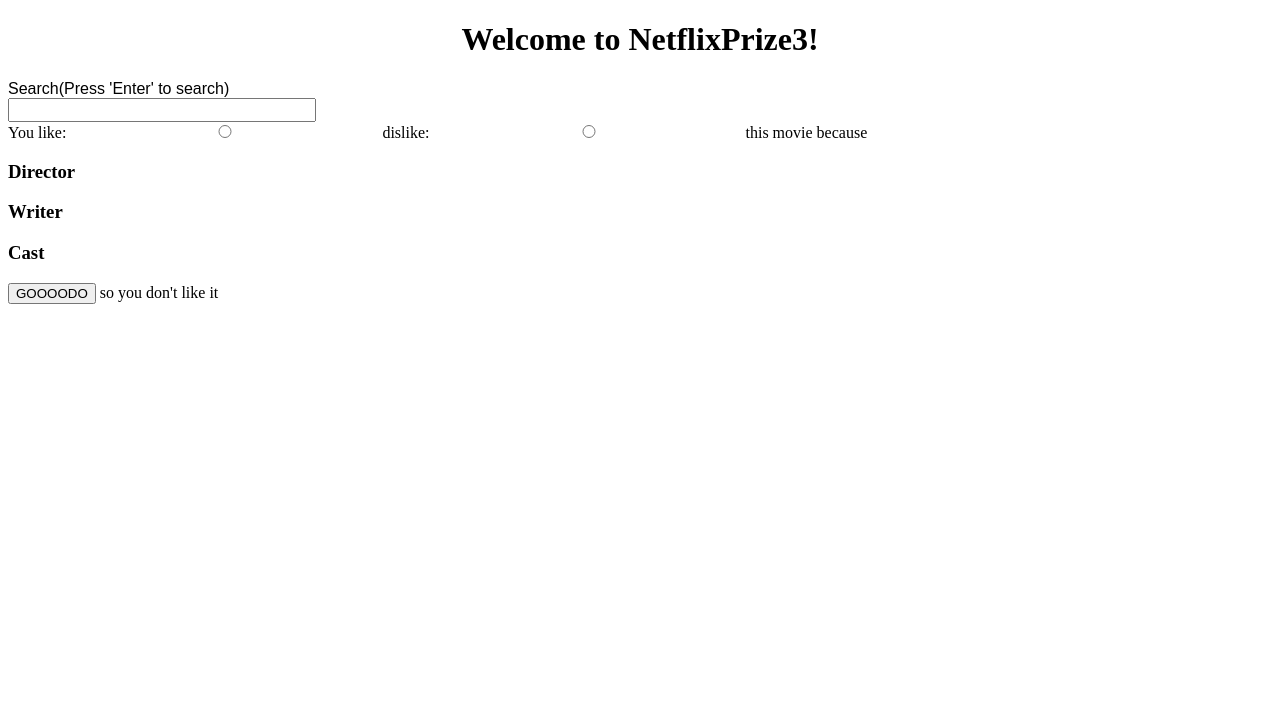
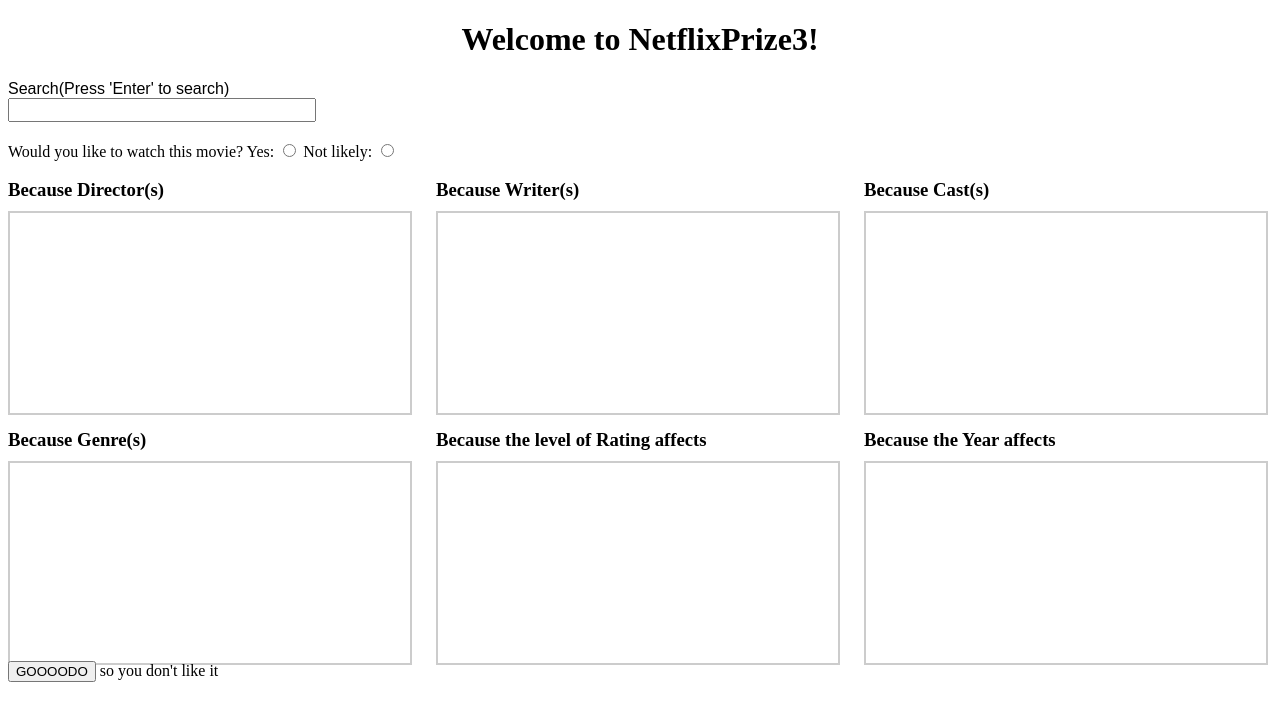
Before and after one commit to DYBCyrus/MovieRec_UserInterface, a Django app: page /feedback in a window 1280 px wide. Shown: the top 721 px of the page. Run offline with Django 3.2, Linux system fonts and the light colour scheme; some libraries are stand-ins or nearby versions.

Commit message:
interface improved

```diff
--- a/NetflixPrize3/NetflixPrize3/views.py
+++ b/NetflixPrize3/NetflixPrize3/views.py
@@ -52,8 +52,7 @@ def fetchFeatures(request):
     movieEntry["directors_names"] = movieEntry["directors_names"].split('/')
     movieEntry["writers_names"] = movieEntry["writers_names"].split('/')
     movieEntry["cast_name"] = movieEntry["cast_name"].split('/')
-
-    # return JsonResponse({"directors":directors})
+    movieEntry["genres"] = movieEntry["genres"].split(',')
 
     return render(request, "home.html", {'titles': titles, "movieData":movieEntry})
 
--- a/NetflixPrize3/templates/home.html
+++ b/NetflixPrize3/templates/home.html
@@ -6,7 +6,22 @@
     <head>
         <style>
             .ui-autocomplete { height: 200px; width: 300px; overflow-y: scroll; overflow-x: scroll; }
-            input { width: 300px; }
+            #title { width: 300px; }
+            .container { border:2px solid #ccc; width:400px; height: 200px; overflow-y: scroll; overflow-x: scroll; }
+            .box {
+                display: grid;
+                height: 200px;
+                grid-template-columns: repeat(3, 1fr);
+                grid-template-rows: 100px;
+                column-gap: 20px;
+            }
+            .box1 {
+                display: grid;
+                height: 50px;
+                grid-template-columns: repeat(3, 1fr);
+                grid-template-rows: 100px;
+                column-gap: 20px;
+            }
         </style>
         <meta charset="utf-8">
         <title>NetflixPrize3!</title>
@@ -27,15 +42,28 @@
         </script>
 
         <script>
+            function movie_link() {
+                var t = {{ movieData | safe }}["tconst"]
+                text = "<a href=\"https://www.imdb.com/title/" + t +
+                        "\" target=\"_blank\">Details of recommended movie</a>";
+                document.getElementById("link").innerHTML = text;
+            }
             function feature_box(key,div_id) {
                 var dir = {{ movieData | safe }}[key];
                 var i;
+                var text = document.getElementById(div_id).innerHTML;
+                for(i = 0; i < dir.length; i++){
+                    text = text + "<input type=\"checkbox\" name=\"dir";
+                    text = text + i + " value=\"d_" + dir[i] + "\">" + dir[i] + "<br>";
+                }
+                document.getElementById(div_id).innerHTML = text;
+            }
+            function feature_boolean(div_id) {
                 var text = document.getElementById(div_id).innerHTML
-                for(i = 0; i < dir.length; i++){
-                    text = text + dir[i];
-                    text = text + "<input type=\"checkbox\" name=\"dir"
-                    text = text + i + " value=\"d_" + dir[i] + "\"><br>"
-                }
+                text = text + "<input type=\"radio\" name=\"" + div_id +
+                        "onclick=\"onlyOne(div_id,this)\"" + " value=\"yes" + "\">Yes<br>"
+                text = text + "<input type=\"radio\" name=\"" + div_id +
+                        "onclick=\"onlyOne(div_id,this)\"" + " value=\"no" + "\">No<br>"
                 document.getElementById(div_id).innerHTML = text;
             }
         </script>
@@ -84,26 +112,39 @@
 
         {% endif %}
 
+        <h3 id="link"></h3>
+
         <form method="post" action="/feedback" id="feedbackForm">
             {% csrf_token %}
-            <span>You</span>
-            <label for="like">like: </label>
+            <span>Would you like to watch this movie? </span>
+            <label for="like">Yes: </label>
             <input name="likeChoice" id="like" type="radio" value="like">
 
-            <label for"dislike">dislike: </label>
+            <label for"dislike">Not likely: </label>
             <input name="likeChoice" id="dislike" type="radio" value="dislike">
-            <span> this movie because </span>
 
-            <div id="directors">
-                <h3>Director</h3>
+            <div class="box1">
+                <h3>Because Director(s)</h3>
+                <h3>Because Writer(s)</h3>
+                <h3>Because Cast(s)</h3>
             </div>
 
-            <div id="writers">
-                <h3>Writer</h3>
+            <div class="box">
+                <div id="directors" class="container"></div>
+                <div id="writers" class="container"></div>
+                <div id="casts" class="container"></div>
             </div>
 
-            <div id="casts">
-                <h3>Cast</h3>
+            <div class="box1">
+                <h3>Because Genre(s)</h3>
+                <h3>Because the level of Rating affects</h3>
+                <h3>Because the Year affects</h3>
+            </div>
+
+            <div class="box">
+                <div id="genres" class="container"></div>
+                <div id="rating" class="container"></div>
+                <div id="year" class="container"></div>
             </div>
 
             {% if movieData is not None %}
@@ -111,6 +152,10 @@
                 feature_box("directors_names","directors");
                 feature_box("writers_names","writers");
                 feature_box("cast_name","casts");
+                feature_box("genres","genres");
+                feature_boolean("rating");
+                feature_boolean("year");
+                movie_link();
             </script>
             {% endif %}
 
```
